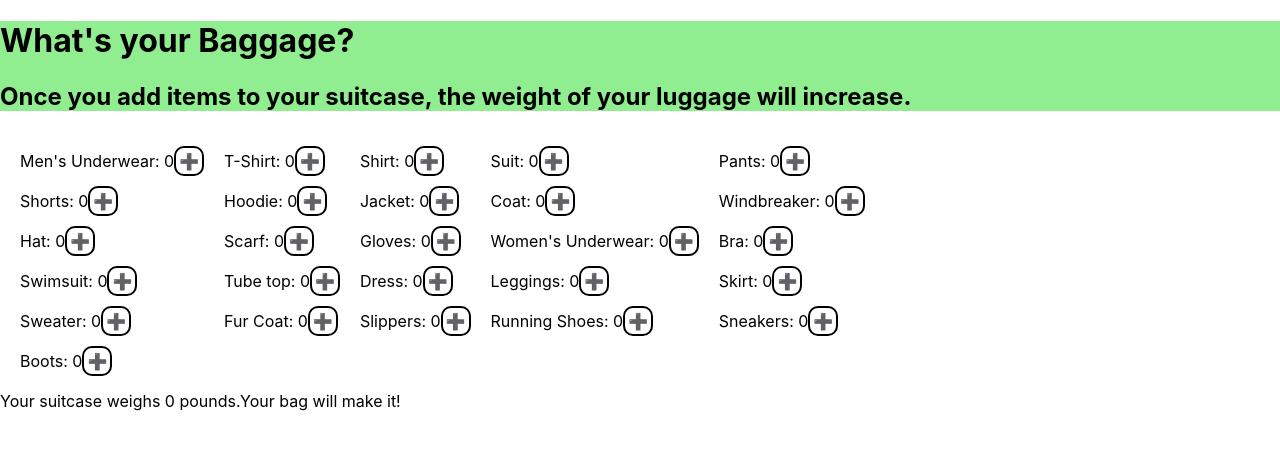
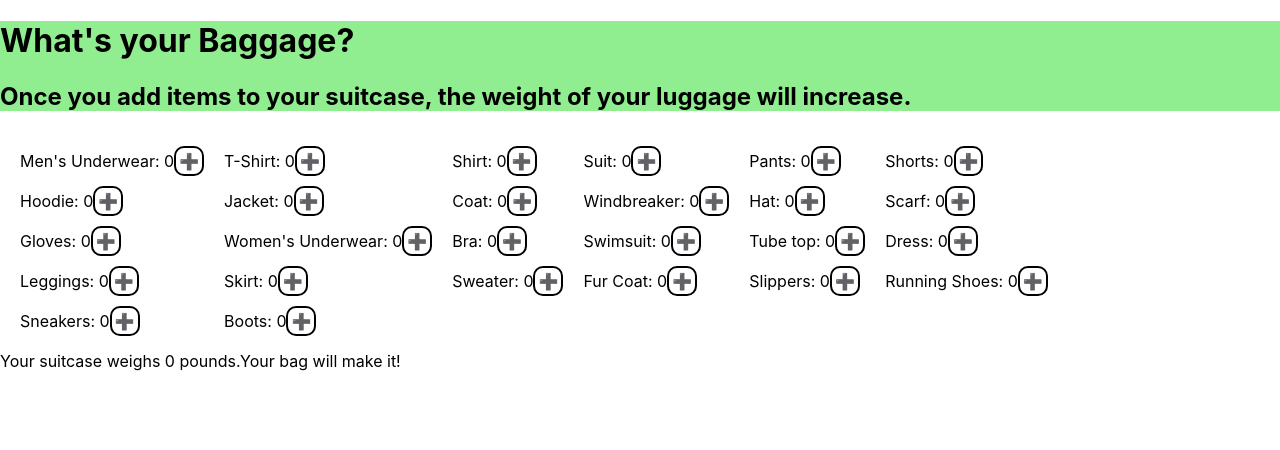
Before and after one commit to dlinhardt15/baggage, a React (Create React App) app: page / in a window 1280 px wide. Shown: the top 450 px of the page. Built offline with nearby package versions, Linux system fonts and the light colour scheme; data requests are answered from the project's data file.

Commit message:
minimal css work

```diff
--- a/src/App.css
+++ b/src/App.css
@@ -8,7 +8,7 @@
 
 .grid-container {
     display: grid;
-    grid-template-columns: auto auto auto auto auto;
+    grid-template-columns: auto auto auto auto auto auto;
     justify-content: start;
     padding: 20px;
     gap: 20px;
```
